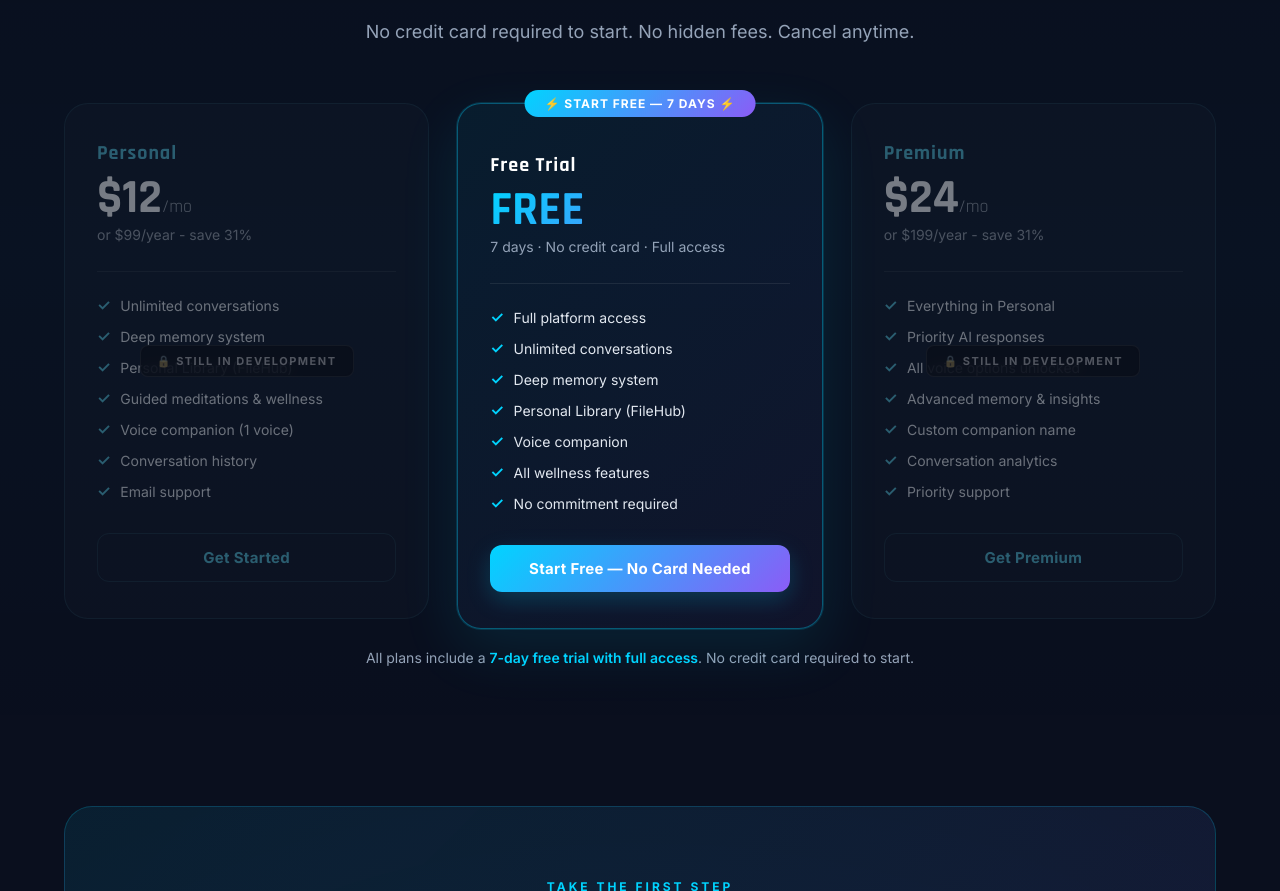
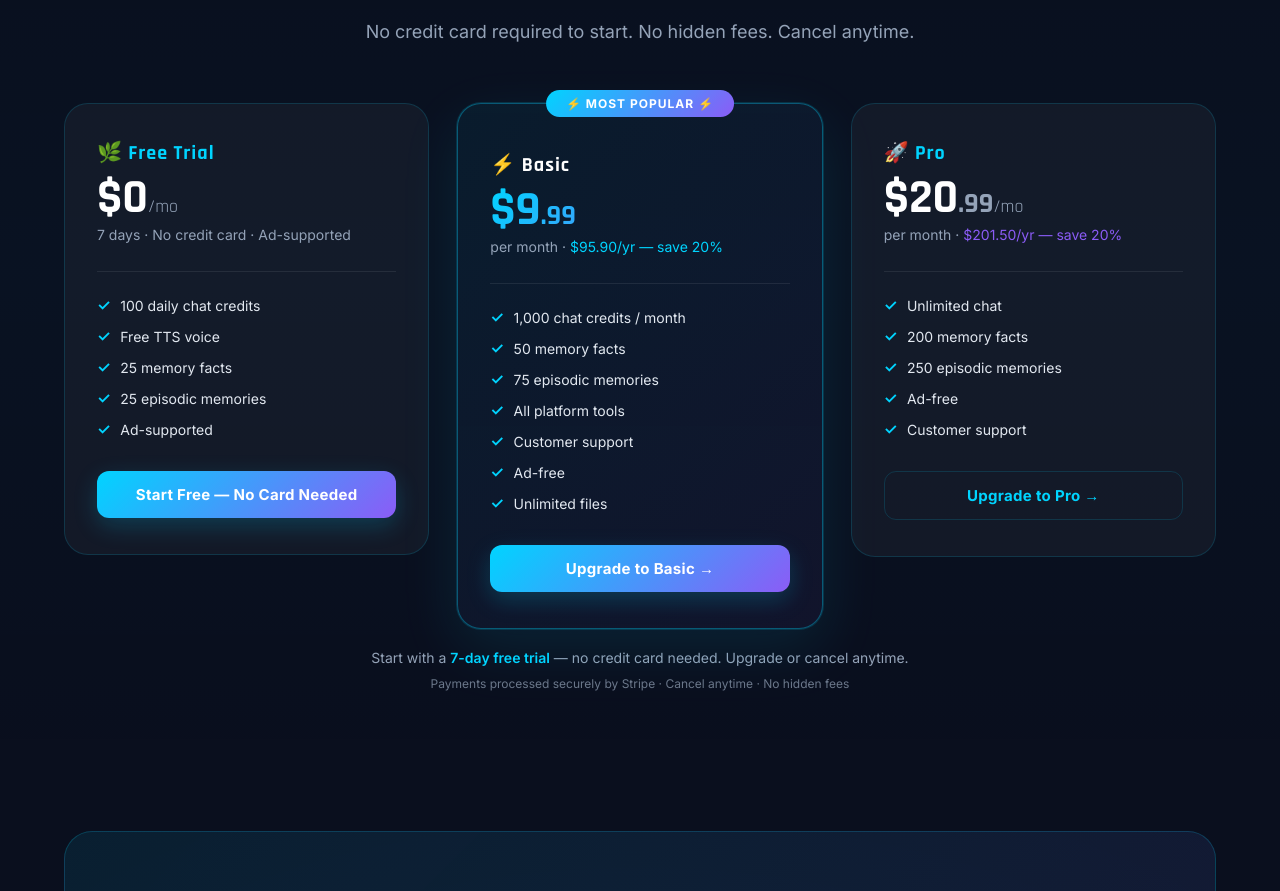
Before and after one commit to tbsmith45/mindforia-website, a website: page index.html in a window 1280 px wide. Shown: the part 4324-5215 px from the top of the page. Drawn offline with Linux system fonts and the light colour scheme.

Commit message:
feat: update pricing cards to match settings (Free  / Basic .99 / Pro .99) + Stripe checkout from marketing site

```diff
--- a/index.html
+++ b/index.html
@@ -401,66 +401,57 @@ footer{padding:60px 5% 32px;border-top:1px solid rgba(255,255,255,.06);margin-to
       <p class="section-sub">No credit card required to start. No hidden fees. Cancel anytime.</p>
     </div>
     <div class="pricing-grid">
-      <!-- Personal — locked -->
-      <div class="plan reveal" style="opacity:0.45;pointer-events:none;filter:grayscale(0.5);position:relative;">
-        <div style="position:absolute;inset:0;border-radius:inherit;display:flex;align-items:center;justify-content:center;z-index:10;">
-          <div style="background:rgba(8,12,24,0.88);backdrop-filter:blur(6px);border:1px solid rgba(255,255,255,0.1);border-radius:8px;padding:8px 16px;font-size:11px;font-weight:700;color:rgba(255,255,255,0.65);letter-spacing:1.5px;text-transform:uppercase;">🔒 Still In Development</div>
-        </div>
-        <div class="plan-name">Personal</div>
-        <div class="plan-price">$12<span>/mo</span></div>
-        <div class="plan-period">or $99/year - save 31%</div>
+      <!-- Free Trial -->
+      <div class="plan reveal">
+        <div class="plan-name">🌿 Free Trial</div>
+        <div class="plan-price">$0<span>/mo</span></div>
+        <div class="plan-period">7 days · No credit card · Ad-supported</div>
         <hr class="plan-divider">
         <ul class="plan-features">
-          <li>Unlimited conversations</li>
-          <li>Deep memory system</li>
-          <li>Personal Library (FileHub)</li>
-          <li>Guided meditations & wellness</li>
-          <li>Voice companion (1 voice)</li>
-          <li>Conversation history</li>
-          <li>Email support</li>
-        </ul>
-        <a href="#" class="plan-btn plan-btn-outline" onclick="return false;">Get Started</a>
-      </div>
-      <!-- Free Trial — active -->
-      <div class="plan featured reveal" style="transition-delay:.15s">
-        <div class="plan-badge">⚡ START FREE — 7 DAYS ⚡</div>
-        <div class="plan-name" style="color:#fff;margin-top:12px">Free Trial</div>
-        <div class="plan-price" style="background:linear-gradient(135deg,var(--cyan),var(--purple));-webkit-background-clip:text;-webkit-text-fill-color:transparent">FREE</div>
-        <div class="plan-period">7 days · No credit card · Full access</div>
-        <hr class="plan-divider">
-        <ul class="plan-features">
-          <li>Full platform access</li>
-          <li>Unlimited conversations</li>
-          <li>Deep memory system</li>
-          <li>Personal Library (FileHub)</li>
-          <li>Voice companion</li>
-          <li>All wellness features</li>
-          <li>No commitment required</li>
+          <li>100 daily chat credits</li>
+          <li>Free TTS voice</li>
+          <li>25 memory facts</li>
+          <li>25 episodic memories</li>
+          <li>Ad-supported</li>
         </ul>
         <a href="https://mindforia.com/platform?register=true" class="plan-btn plan-btn-primary">Start Free — No Card Needed</a>
       </div>
-      <!-- Premium — locked -->
-      <div class="plan reveal" style="transition-delay:.3s;opacity:0.45;pointer-events:none;filter:grayscale(0.5);position:relative;">
-        <div style="position:absolute;inset:0;border-radius:inherit;display:flex;align-items:center;justify-content:center;z-index:10;">
-          <div style="background:rgba(8,12,24,0.88);backdrop-filter:blur(6px);border:1px solid rgba(255,255,255,0.1);border-radius:8px;padding:8px 16px;font-size:11px;font-weight:700;color:rgba(255,255,255,0.65);letter-spacing:1.5px;text-transform:uppercase;">🔒 Still In Development</div>
-        </div>
-        <div class="plan-name">Premium</div>
-        <div class="plan-price">$24<span>/mo</span></div>
-        <div class="plan-period">or $199/year - save 31%</div>
+      <!-- Basic -->
+      <div class="plan featured reveal" style="transition-delay:.15s">
+        <div class="plan-badge">⚡ MOST POPULAR ⚡</div>
+        <div class="plan-name" style="color:#fff;margin-top:12px">⚡ Basic</div>
+        <div class="plan-price" style="background:linear-gradient(135deg,var(--cyan),var(--purple));-webkit-background-clip:text;-webkit-text-fill-color:transparent">$9<span style="font-size:28px;font-weight:700">.99</span></div>
+        <div class="plan-period">per month · <span style="color:var(--cyan)">$95.90/yr — save 20%</span></div>
         <hr class="plan-divider">
         <ul class="plan-features">
-          <li>Everything in Personal</li>
-          <li>Priority AI responses</li>
-          <li>All voice options unlocked</li>
-          <li>Advanced memory & insights</li>
-          <li>Custom companion name</li>
-          <li>Conversation analytics</li>
-          <li>Priority support</li>
+          <li>1,000 chat credits / month</li>
+          <li>50 memory facts</li>
+          <li>75 episodic memories</li>
+          <li>All platform tools</li>
+          <li>Customer support</li>
+          <li>Ad-free</li>
+          <li>Unlimited files</li>
         </ul>
-        <a href="#" class="plan-btn plan-btn-outline" onclick="return false;">Get Premium</a>
+        <button onclick="startCheckout('basic')" class="plan-btn plan-btn-primary" id="btn-basic">Upgrade to Basic →</button>
+      </div>
+      <!-- Pro -->
+      <div class="plan reveal" style="transition-delay:.3s">
+        <div class="plan-name">🚀 Pro</div>
+        <div class="plan-price">$20<span style="font-size:28px;font-weight:700">.99</span><span>/mo</span></div>
+        <div class="plan-period">per month · <span style="color:var(--purple)">$201.50/yr — save 20%</span></div>
+        <hr class="plan-divider">
+        <ul class="plan-features">
+          <li>Unlimited chat</li>
+          <li>200 memory facts</li>
+          <li>250 episodic memories</li>
+          <li>Ad-free</li>
+          <li>Customer support</li>
+        </ul>
+        <button onclick="startCheckout('pro')" class="plan-btn plan-btn-outline" id="btn-pro">Upgrade to Pro →</button>
       </div>
     </div>
-    <p class="free-note reveal">All plans include a <span>7-day free trial with full access</span>. No credit card required to start.</p>
+    <p class="free-note reveal">Start with a <span>7-day free trial</span> — no credit card needed. Upgrade or cancel anytime.</p>
+    <p style="text-align:center;font-size:12px;color:var(--muted);margin-top:10px;opacity:.7">Payments processed securely by Stripe · Cancel anytime · No hidden fees</p>
   </div>
 </section>
 
@@ -572,6 +563,36 @@ const observer=new IntersectionObserver(entries=>{entries.forEach(e=>{if(e.isInt
 reveals.forEach(r=>observer.observe(r));
 // Also trigger visible for hero elements immediately
 setTimeout(()=>{document.querySelectorAll('.hero .reveal').forEach(el=>el.classList.add('visible'))},100);
+
+// Stripe checkout from marketing site
+async function startCheckout(planId) {
+  const btn = document.getElementById('btn-' + planId);
+  // Check for auth token stored by the platform app
+  const token = localStorage.getItem('serenity_token') || localStorage.getItem('token');
+  if (!token) {
+    // Not logged in — send to platform login, then they can upgrade from Settings
+    window.location.href = 'https://mindforia.com/platform?register=true&upgrade=' + planId;
+    return;
+  }
+  if (btn) { btn.textContent = 'Loading…'; btn.disabled = true; }
+  try {
+    const r = await fetch('https://mindforia.com/api/subscription/checkout', {
+      method: 'POST',
+      headers: { 'Content-Type': 'application/json', 'Authorization': 'Bearer ' + token },
+      body: JSON.stringify({ planId })
+    });
+    const d = await r.json();
+    if (d.url) {
+      window.location.href = d.url;
+    } else {
+      alert(d.error || 'Could not start checkout. Please try from Settings inside the app.');
+      if (btn) { btn.textContent = planId === 'basic' ? 'Upgrade to Basic →' : 'Upgrade to Pro →'; btn.disabled = false; }
+    }
+  } catch(e) {
+    alert('Could not connect. Please upgrade from inside the app at Settings → Subscription.');
+    if (btn) { btn.textContent = planId === 'basic' ? 'Upgrade to Basic →' : 'Upgrade to Pro →'; btn.disabled = false; }
+  }
+}
 </script>
 </body>
 </html>
```
